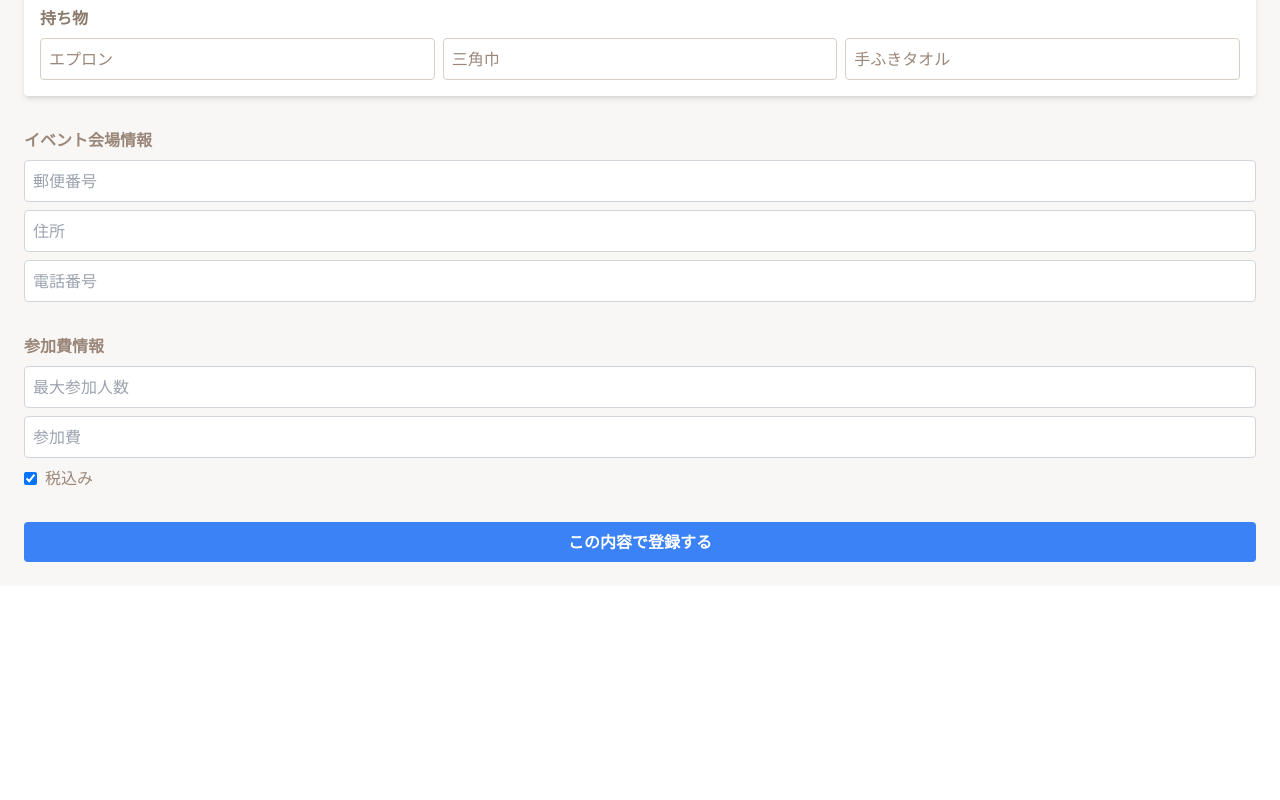
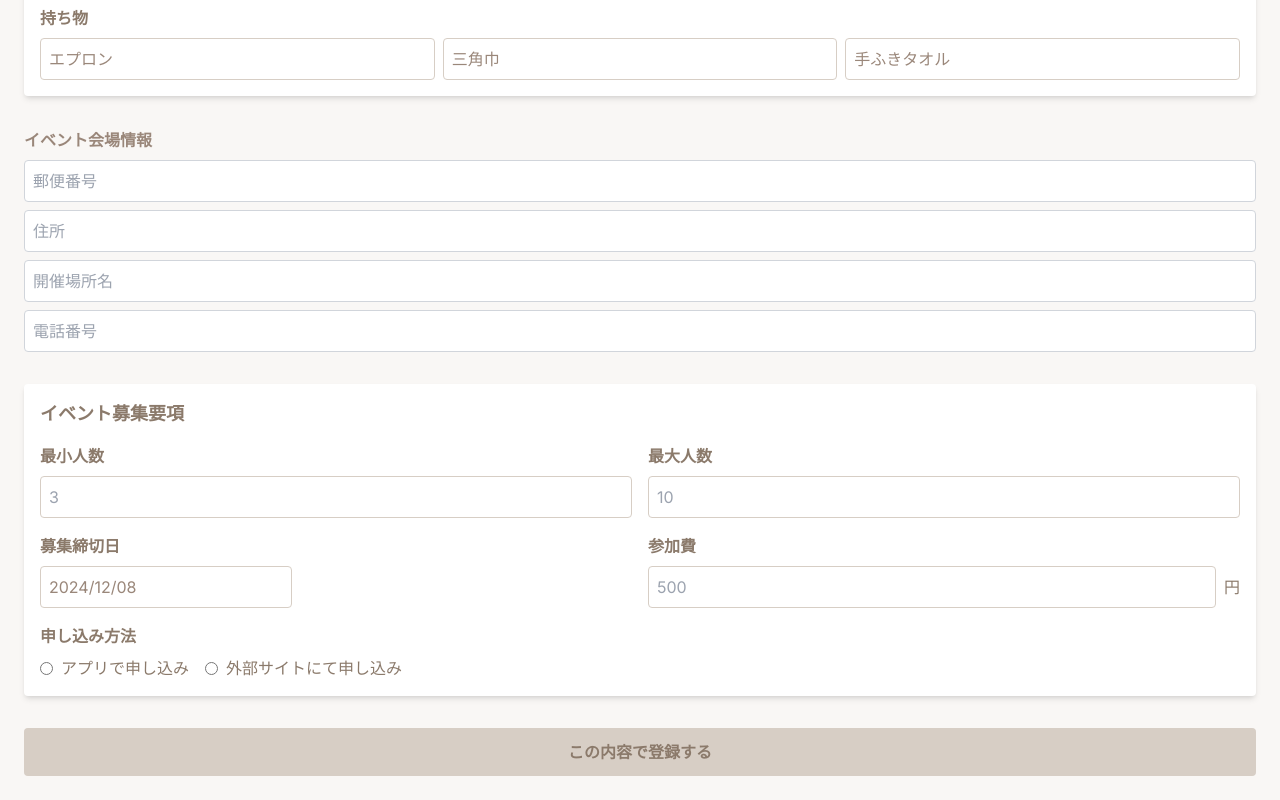
Before and after one commit to tech0mg/Hidarihashi-Frontend, a Next.js app: page /customers/toB_form in a window 1280 px wide. Shown: the part 888-1688 px from the top of the page. Before the commit the page ends 1474 px from the top, so only its background shows below. Built offline with nearby package versions, Linux system fonts and the light colour scheme.

Commit message:
しおりのフッターボタンのリンクを追加、toB入力フォームを修正

```diff
--- a/src/app/customers/shiori/components/ShioriFooterButtons.jsx
+++ b/src/app/customers/shiori/components/ShioriFooterButtons.jsx
@@ -115,7 +115,7 @@ const ShioriFooterButtons = ({ handleNavigation, toggleColorModal, onIllustratio
 
           {/* 記録を見るボタン */}
           <IconButton
-            onClick={() => alert("きろくをみるボタンが押されました")}
+            onClick={() => router.push("/customers/kiroku_list")}
             fillDefault={buttonStyles.kiroku.default}
             fillHover={buttonStyles.kiroku.hover}
           >
--- a/src/app/customers/toB_form/page.jsx
+++ b/src/app/customers/toB_form/page.jsx
@@ -18,6 +18,7 @@ const EventRegistrationForm = () => {
       address: "",
       building: "",
       phone: "",
+      venueName: "",
     },
     participation: {
       maxParticipants: "",
@@ -244,6 +245,14 @@ const EventRegistrationForm = () => {
           />
           <input
             type="text"
+            name="venueName"
+            value={formData.location.venueName}
+            onChange={handleLocationChange}
+            placeholder="開催場所名"
+            className="w-full border border-gray-300 p-2 rounded mb-2"
+          />
+          <input
+            type="text"
             name="phone"
             value={formData.location.phone}
             onChange={handleLocationChange}
@@ -252,43 +261,112 @@ const EventRegistrationForm = () => {
           />
         </div>
 
-        {/* 参加費 */}
+        {/* 募集要項 */}
+        <div className="bg-white shadow-md p-4 rounded">
+          <h2 className="text-lg font-bold text-[#8B7A6B] mb-4">イベント募集要項</h2>
+          <div className="grid grid-cols-2 gap-4">
+            {/* 最小人数 */}
             <div>
-          <label className="block mb-2 font-bold">参加費情報</label>
+              <label className="block mb-2 font-bold text-[#8B7A6B]">最小人数</label>
               <input
-            type="text"
+                type="number"
+                name="minParticipants"
+                value={formData.participation.minParticipants || ""}
+                onChange={handleParticipationChange}
+                placeholder="3"
+                className="w-full border border-[#D7CEC5] p-2 rounded"
+              />
+            </div>
+            {/* 最大人数 */}
+            <div>
+              <label className="block mb-2 font-bold text-[#8B7A6B]">最大人数</label>
+              <input
+                type="number"
                 name="maxParticipants"
                 value={formData.participation.maxParticipants}
                 onChange={handleParticipationChange}
-            placeholder="最大参加人数"
-            className="w-full border border-gray-300 p-2 rounded mb-2"
+                placeholder="10"
+                className="w-full border border-[#D7CEC5] p-2 rounded"
               />
+            </div>
+          </div>
+          <div className="grid grid-cols-2 gap-4 mt-4">
+            {/* 募集締切日 */}
+            <div>
+              <label className="block mb-2 font-bold text-[#8B7A6B]">募集締切日</label>
+              <DatePicker
+                selected={formData.participation.deadline || new Date()}
+                onChange={(date) =>
+                  handleParticipationChange({ target: { name: "deadline", value: date } })
+                }
+                dateFormat="yyyy/MM/dd"
+                className="w-full border border-[#D7CEC5] p-2 rounded"
+              />
+            </div>
+            {/* 参加費 */}
+            <div>
+              <label className="block mb-2 font-bold text-[#8B7A6B]">参加費</label>
+              <div className="flex items-center gap-2">
                 <input
-            type="text"
+                  type="number"
                   name="cost"
                   value={formData.participation.cost}
                   onChange={handleParticipationChange}
-            placeholder="参加費"
-            className="w-full border border-gray-300 p-2 rounded mb-2"
+                  placeholder="500"
+                  className="w-full border border-[#D7CEC5] p-2 rounded"
                 />
-          <div className="flex items-center gap-2">
+                <span className="text-[#8B7A6B]">円</span>
+              </div>
+            </div>
+          </div>
+          {/* 申し込み方法 */}
+          <div className="mt-4">
+            <label className="block mb-2 font-bold text-[#8B7A6B]">申し込み方法</label>
+            <div className="flex items-center gap-4">
+              <label className="flex items-center gap-2">
                 <input
-              type="checkbox"
-              name="includeTax"
-              checked={formData.participation.includeTax}
+                  type="radio"
+                  name="applicationMethod"
+                  value="app"
+                  checked={formData.participation.applicationMethod === "app"}
                   onChange={handleParticipationChange}
+                  className="accent-[#8B7A6B]"
                 />
-            <span>税込み</span>
+                <span className="text-[#8B7A6B]">アプリで申し込み</span>
+              </label>
+              <label className="flex items-center gap-2">
+                <input
+                  type="radio"
+                  name="applicationMethod"
+                  value="external"
+                  checked={formData.participation.applicationMethod === "external"}
+                  onChange={handleParticipationChange}
+                  className="accent-[#8B7A6B]"
+                />
+                <span className="text-[#8B7A6B]">外部サイトにて申し込み</span>
+              </label>
+            </div>
+            {formData.participation.applicationMethod === "external" && (
+              <input
+                type="url"
+                name="applicationUrl"
+                value={formData.participation.applicationUrl || ""}
+                onChange={handleParticipationChange}
+                placeholder="URLを入力してください"
+                className="w-full border border-[#D7CEC5] p-2 rounded mt-2"
+              />
+            )}
           </div>
         </div>
 
         {/* 登録ボタン */}
         <button
           onClick={handleSubmit}
-          className="w-full bg-blue-500 text-white py-2 rounded font-bold hover:bg-blue-600"
+          className="w-full bg-[#D7CEC5] text-[#8B7A6B] py-3 rounded font-bold hover:bg-[#A39181] transition"
         >
           この内容で登録する
         </button>
+
       </div>
     </div>
   );
--- a/src/app/customers/top/page.jsx
+++ b/src/app/customers/top/page.jsx
@@ -8,6 +8,7 @@ const App = () => {
   const [images, setImages] = useState([]); // 画像データの状態管理
   const apiUrl = process.env.NEXT_PUBLIC_API_URL; // 環境変数からAPIのURLを取得
   const sasToken = process.env.NEXT_PUBLIC_SAS_TOKEN || ""; // SASトークンの環境変数
+  const router = useRouter();
 
   const buttonStyles = {
     shiori: { default: "#98CBB0", hover: "#6FAE91" },
```
Lines whose indentation alone changed are shown as unchanged.
